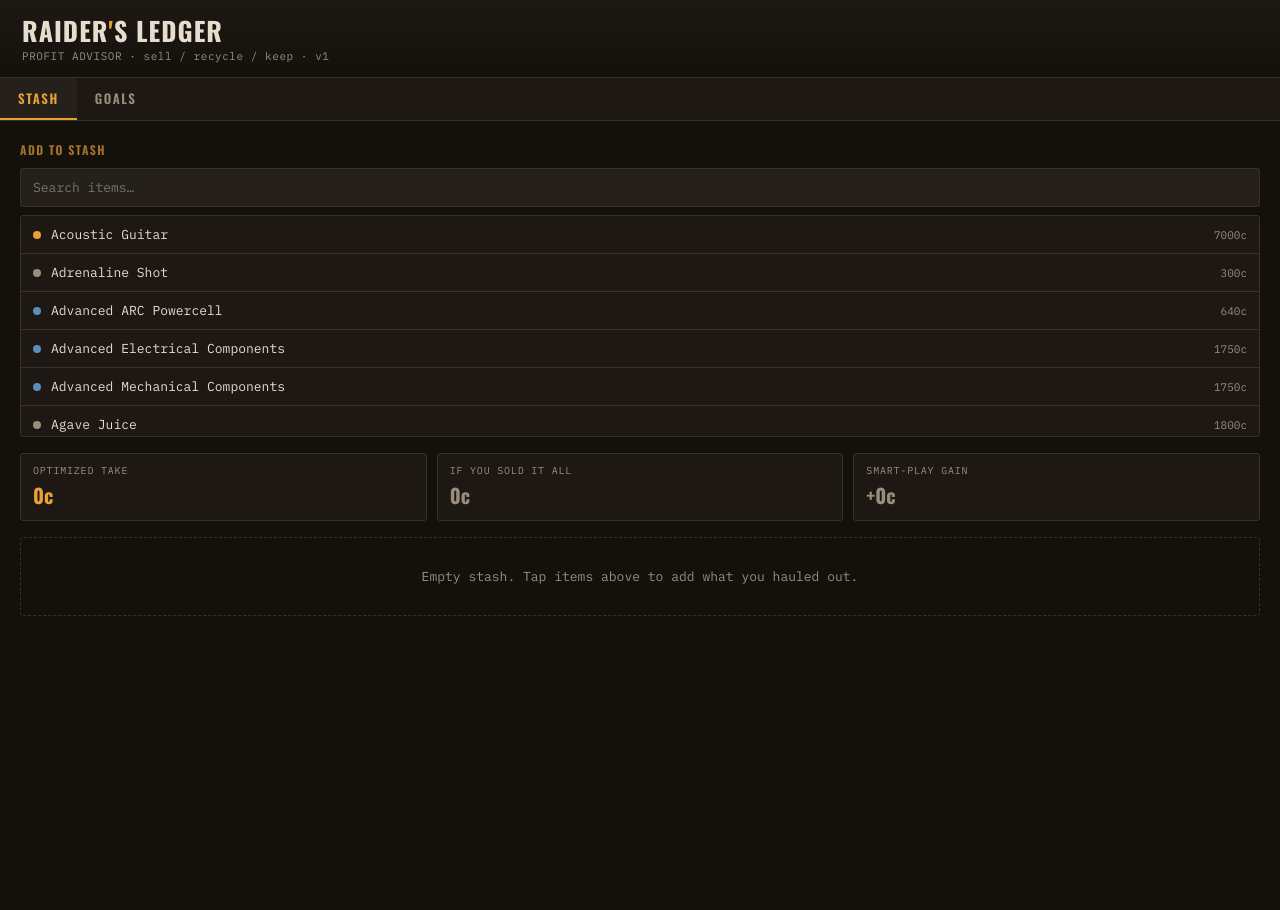
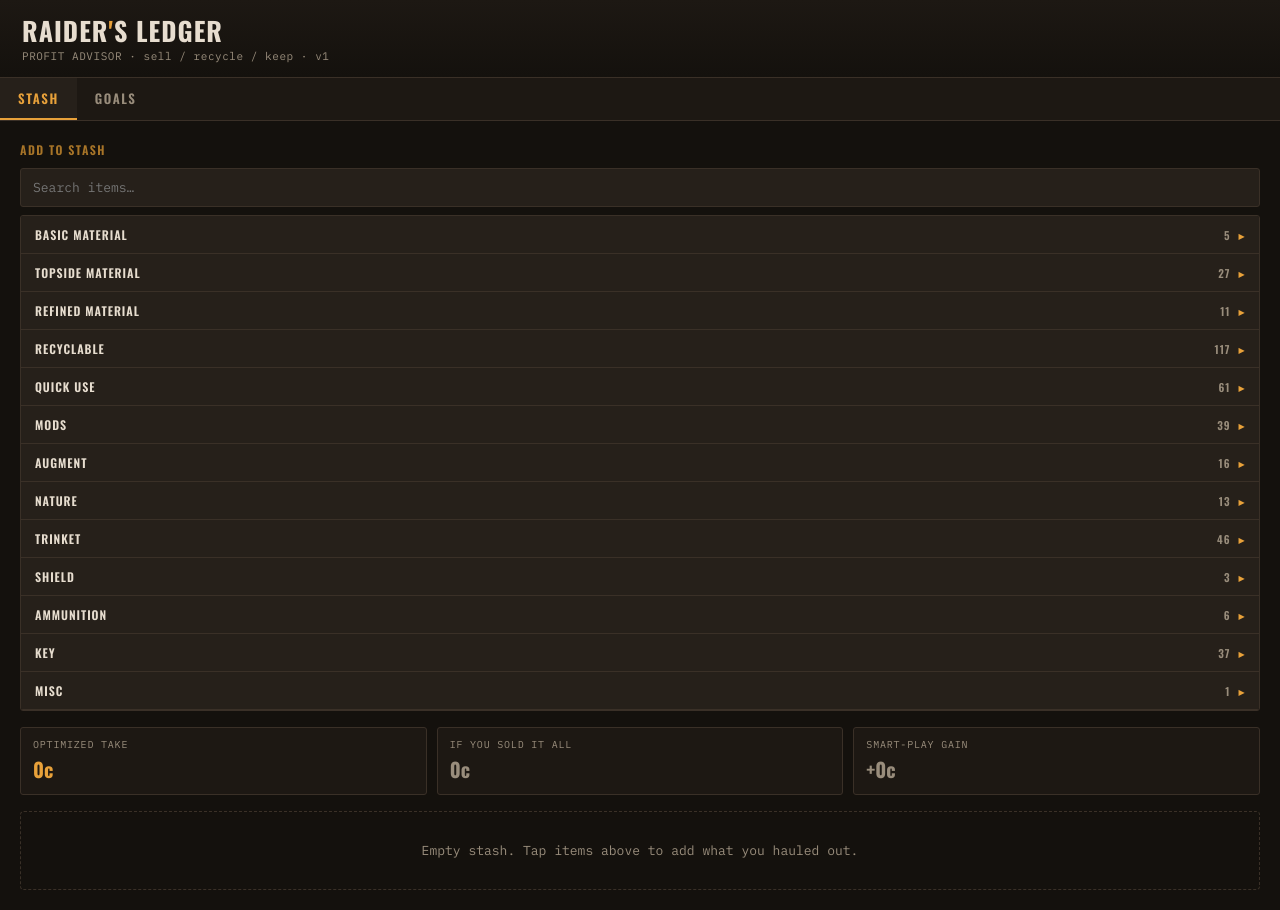
Before and after one commit to DGDrox/raiders-ledger, a React (Vite) app: page / in a window 1280 px wide. Before the commit the page ends 800 px from the top, so only its background shows below. Built offline with nearby package versions, Linux system fonts and the light colour scheme.

Commit message:
ui: full inventory via collapsible category sections in stash picker
13 categories grouped + sorted (Materials first), item count per header,
tap to expand. Search auto-expands matching sections and locks them open.
Removes the 40-row cap — all 382 items reachable now.

```diff
--- a/src/App.tsx
+++ b/src/App.tsx
@@ -48,9 +48,25 @@ const HOARDABLE_CATEGORIES: ItemCategory[] = [
   "Misc",
 ];
 
+// Order categories appear in the stash Add picker. Materials first since
+// they're the most-farmed loot. Misc last.
+const PICKER_CATEGORY_ORDER: ItemCategory[] = [
+  "Basic Material",
+  "Topside Material",
+  "Refined Material",
+  "Recyclable",
+  "Quick Use",
+  "Mods",
+  "Augment",
+  "Nature",
+  "Trinket",
+  "Shield",
+  "Ammunition",
+  "Key",
+  "Misc",
+];
+
 type TabId = "stash" | "goals";
-
-const MAX_PICKER_ROWS = 40;
 
 const FONT_IMPORT = `@import url('https://fonts.googleapis.com/css2?family=Oswald:wght@400;500;600;700&family=IBM+Plex+Mono:wght@400;500;600&display=swap');`;
 
@@ -61,6 +77,7 @@ export default function App() {
   const [ready, setReady] = useState(false);
   const [pickerSearch, setPickerSearch] = useState("");
   const [goalSearch, setGoalSearch] = useState("");
+  const [expandedCats, setExpandedCats] = useState<Set<ItemCategory>>(new Set());
 
   useEffect(() => {
     const s = loadState();
@@ -95,13 +112,26 @@ export default function App() {
     return { optimized, sellAll, gain: optimized - sellAll };
   }, [stashRows]);
 
-  const pickerResults = useMemo(() => {
+  const pickerGroups = useMemo(() => {
     const q = pickerSearch.trim().toLowerCase();
     const matches = q
       ? ITEMS.filter((i) => i.name.toLowerCase().includes(q))
       : ITEMS;
-    return matches.slice(0, MAX_PICKER_ROWS);
+    return PICKER_CATEGORY_ORDER.map((cat) => ({
+      category: cat,
+      items: matches.filter((i) => i.category === cat),
+    })).filter((g) => g.items.length > 0);
   }, [pickerSearch]);
+
+  const searchActive = pickerSearch.trim().length > 0;
+  function toggleCategory(cat: ItemCategory) {
+    setExpandedCats((prev) => {
+      const next = new Set(prev);
+      if (next.has(cat)) next.delete(cat);
+      else next.add(cat);
+      return next;
+    });
+  }
 
   function addToStash(name: string) {
     setStash((prev) => {
@@ -165,7 +195,10 @@ export default function App() {
           <StashTab
             pickerSearch={pickerSearch}
             setPickerSearch={setPickerSearch}
-            pickerResults={pickerResults}
+            pickerGroups={pickerGroups}
+            searchActive={searchActive}
+            expandedCats={expandedCats}
+            toggleCategory={toggleCategory}
             stashRows={stashRows}
             totals={totals}
             addToStash={addToStash}
@@ -232,7 +265,10 @@ type StashRow = {
 function StashTab({
   pickerSearch,
   setPickerSearch,
-  pickerResults,
+  pickerGroups,
+  searchActive,
+  expandedCats,
+  toggleCategory,
   stashRows,
   totals,
   addToStash,
@@ -241,7 +277,10 @@ function StashTab({
 }: {
   pickerSearch: string;
   setPickerSearch: (s: string) => void;
-  pickerResults: Item[];
+  pickerGroups: { category: ItemCategory; items: Item[] }[];
+  searchActive: boolean;
+  expandedCats: Set<ItemCategory>;
+  toggleCategory: (cat: ItemCategory) => void;
   stashRows: StashRow[];
   totals: { optimized: number; sellAll: number; gain: number };
   addToStash: (name: string) => void;
@@ -262,29 +301,42 @@ function StashTab({
         style={{
           marginTop: 8,
           marginBottom: 16,
-          maxHeight: 220,
-          overflowY: "auto",
           border: `1px solid ${COLORS.line}`,
           borderRadius: 3,
           background: COLORS.panel,
+          overflow: "hidden",
         }}
       >
-        {pickerResults.length === 0 && (
+        {pickerGroups.length === 0 && (
           <div style={{ padding: "12px 14px", fontSize: 12, color: COLORS.textDim, textAlign: "center" }}>
             No matches
           </div>
         )}
-        {pickerResults.map((i) => (
+        {pickerGroups.map((g) => {
+          const expanded = searchActive || expandedCats.has(g.category);
+          return (
+            <div key={g.category}>
               <button
-            key={i.name}
-            onClick={() => addToStash(i.name)}
-            style={pickerRowStyle}
+                onClick={() => toggleCategory(g.category)}
+                style={categoryHeaderStyle}
+                disabled={searchActive}
+                aria-expanded={expanded}
               >
+                <span style={{ flex: 1, textAlign: "left" }}>{g.category}</span>
+                <span style={{ fontSize: 11, color: COLORS.textDim, marginRight: 8 }}>{g.items.length}</span>
+                <span style={{ color: COLORS.amber, fontSize: 11 }}>{expanded ? "▾" : "▸"}</span>
+              </button>
+              {expanded &&
+                g.items.map((i) => (
+                  <button key={i.name} onClick={() => addToStash(i.name)} style={pickerRowStyle}>
                     <RarityDot rarity={i.rarity} />
                     <span style={{ flex: 1, textAlign: "left", fontSize: 13 }}>{i.name}</span>
                     <span style={{ fontSize: 11, color: COLORS.textDim }}>{i.sellPrice}c</span>
                   </button>
                 ))}
+            </div>
+          );
+        })}
       </div>
 
       <div style={{ display: "flex", gap: 10, marginBottom: 16, flexWrap: "wrap" }}>
@@ -468,6 +520,23 @@ const inputStyle: CSSProperties = {
   boxSizing: "border-box",
 };
 
+const categoryHeaderStyle: CSSProperties = {
+  display: "flex",
+  alignItems: "center",
+  width: "100%",
+  padding: "10px 14px",
+  background: "#26201a",
+  color: "#e7ddcf",
+  border: "none",
+  borderBottom: "1px solid #3a3027",
+  cursor: "pointer",
+  fontFamily: "Oswald, sans-serif",
+  textTransform: "uppercase",
+  letterSpacing: "0.08em",
+  fontSize: 12,
+  fontWeight: 600,
+};
+
 const pickerRowStyle: CSSProperties = {
   display: "flex",
   alignItems: "center",
```
Lines whose indentation alone changed are shown as unchanged.
